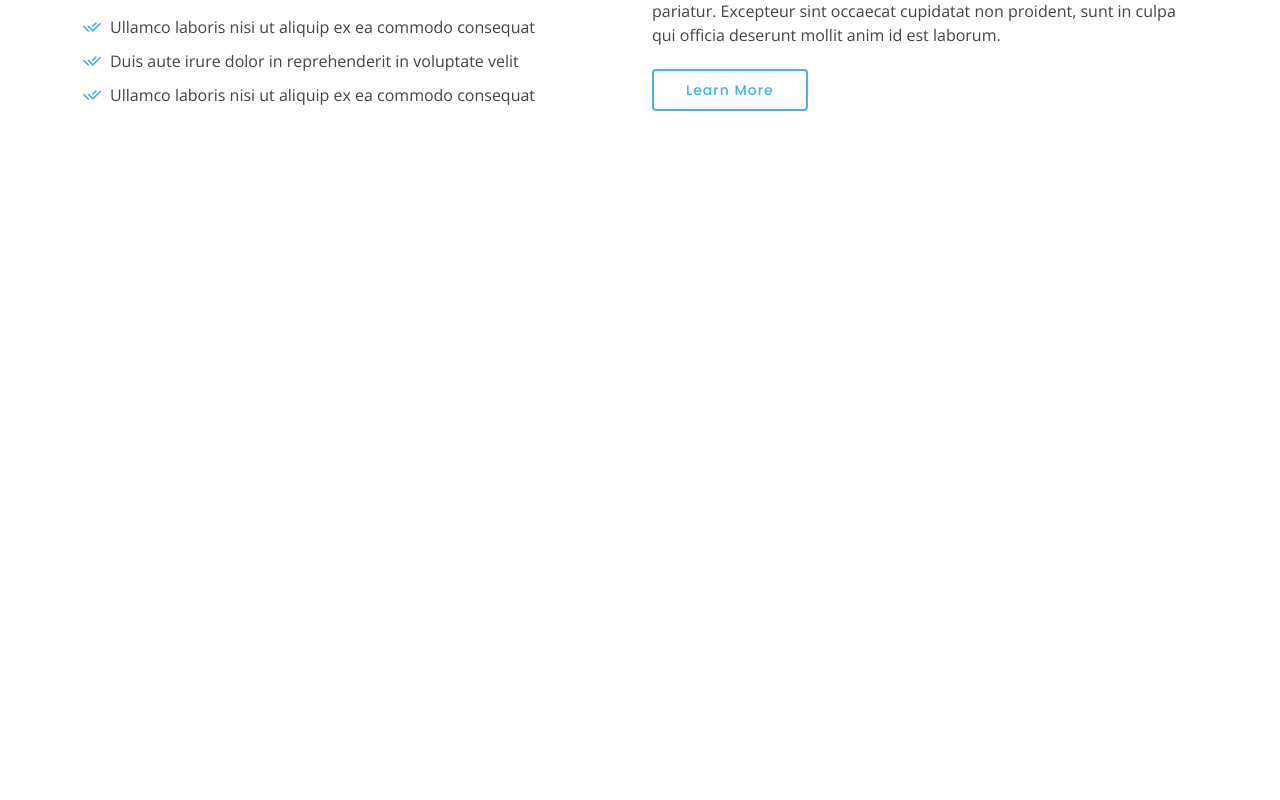
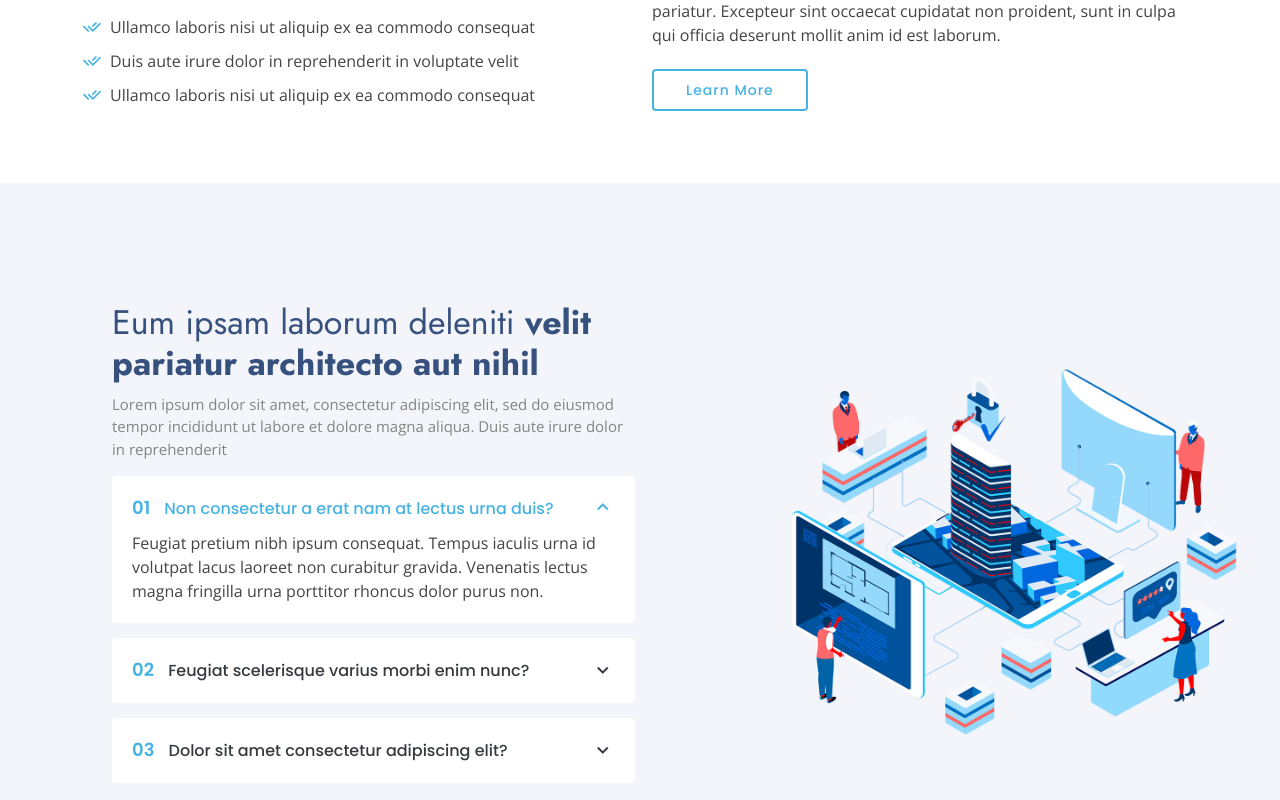
Before and after one commit to Muniraj132/react-cloudflare-pages, a React (Create React App) app: page / in a window 1280 px wide. Shown: the part 952-1752 px from the top of the page. Before the commit the page ends 1135 px from the top, so only its background shows below. Built offline with nearby package versions, Linux system fonts and the light colour scheme.

Commit message:
add another section
add another section

```diff
--- a/src/components/users.jsx
+++ b/src/components/users.jsx
@@ -20,9 +20,7 @@ const Users = ({ users }) => {
                 </a>
               </li>
               <li>
-                <a
-                  className="nav-link scrollto"
-                  href="https://react-cloudflare-pages-e3c.pages.dev/appuser">
+                <a className="nav-link scrollto" href="/appuser">
                   About
                 </a>
               </li>
@@ -228,6 +226,104 @@ const Users = ({ users }) => {
             </div>
           </div>
         </section>
+        <section id="why-us" className="why-us section-bg">
+          <div className="container-fluid" data-aos="fade-up">
+            <div className="row">
+              <div className="col-lg-7 d-flex flex-column justify-content-center align-items-stretch  order-2 order-lg-1">
+                <div className="content">
+                  <h3>
+                    Eum ipsam laborum deleniti{" "}
+                    <strong>velit pariatur architecto aut nihil</strong>
+                  </h3>
+                  <p>
+                    Lorem ipsum dolor sit amet, consectetur adipiscing elit, sed
+                    do eiusmod tempor incididunt ut labore et dolore magna
+                    aliqua. Duis aute irure dolor in reprehenderit
+                  </p>
+                </div>
+                <div className="accordion-list">
+                  <ul>
+                    <li>
+                      <a
+                        data-bs-toggle="collapse"
+                        className="collapse"
+                        data-bs-target="#accordion-list-1">
+                        <span>01</span> Non consectetur a erat nam at lectus
+                        urna duis?{" "}
+                        <i className="bx bx-chevron-down icon-show" />
+                        <i className="bx bx-chevron-up icon-close" />
+                      </a>
+                      <div
+                        id="accordion-list-1"
+                        className="collapse show"
+                        data-bs-parent=".accordion-list">
+                        <p>
+                          Feugiat pretium nibh ipsum consequat. Tempus iaculis
+                          urna id volutpat lacus laoreet non curabitur gravida.
+                          Venenatis lectus magna fringilla urna porttitor
+                          rhoncus dolor purus non.
+                        </p>
+                      </div>
+                    </li>
+                    <li>
+                      <a
+                        data-bs-toggle="collapse"
+                        data-bs-target="#accordion-list-2"
+                        className="collapsed">
+                        <span>02</span> Feugiat scelerisque varius morbi enim
+                        nunc? <i className="bx bx-chevron-down icon-show" />
+                        <i className="bx bx-chevron-up icon-close" />
+                      </a>
+                      <div
+                        id="accordion-list-2"
+                        className="collapse"
+                        data-bs-parent=".accordion-list">
+                        <p>
+                          Dolor sit amet consectetur adipiscing elit
+                          pellentesque habitant morbi. Id interdum velit laoreet
+                          id donec ultrices. Fringilla phasellus faucibus
+                          scelerisque eleifend donec pretium. Est pellentesque
+                          elit ullamcorper dignissim. Mauris ultrices eros in
+                          cursus turpis massa tincidunt dui.
+                        </p>
+                      </div>
+                    </li>
+                    <li>
+                      <a
+                        data-bs-toggle="collapse"
+                        data-bs-target="#accordion-list-3"
+                        className="collapsed">
+                        <span>03</span> Dolor sit amet consectetur adipiscing
+                        elit? <i className="bx bx-chevron-down icon-show" />
+                        <i className="bx bx-chevron-up icon-close" />
+                      </a>
+                      <div
+                        id="accordion-list-3"
+                        className="collapse"
+                        data-bs-parent=".accordion-list">
+                        <p>
+                          Eleifend mi in nulla posuere sollicitudin aliquam
+                          ultrices sagittis orci. Faucibus pulvinar elementum
+                          integer enim. Sem nulla pharetra diam sit amet nisl
+                          suscipit. Rutrum tellus pellentesque eu tincidunt.
+                          Lectus urna duis convallis convallis tellus. Urna
+                          molestie at elementum eu facilisis sed odio morbi quis
+                        </p>
+                      </div>
+                    </li>
+                  </ul>
+                </div>
+              </div>
+              <div
+                className="col-lg-5 align-items-stretch order-1 order-lg-2 img"
+                style={{ backgroundImage: 'url("assets/img/why-us.png")' }}
+                data-aos="zoom-in"
+                data-aos-delay={150}>
+                &nbsp;
+              </div>
+            </div>
+          </div>
+        </section>
       </main>
     </>
   );
```
